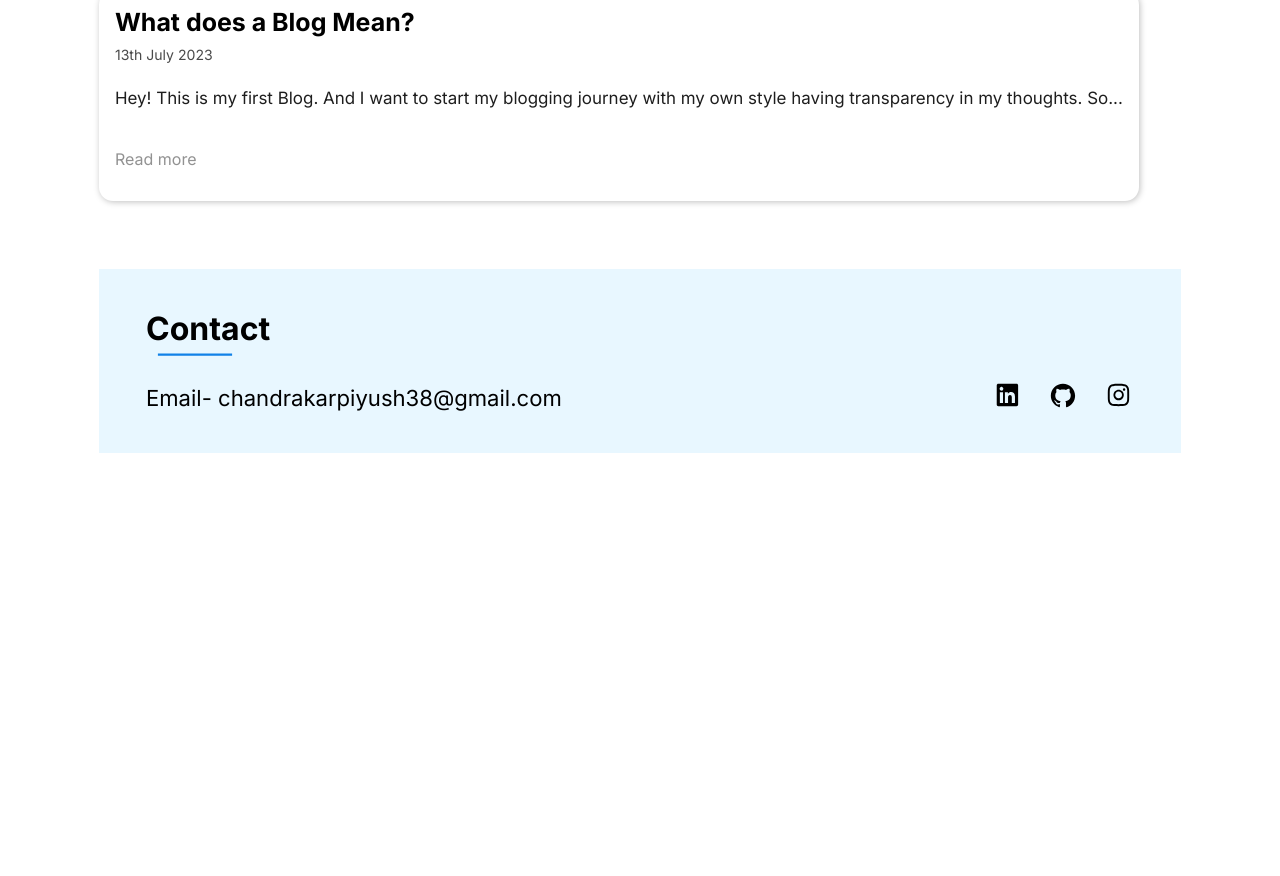
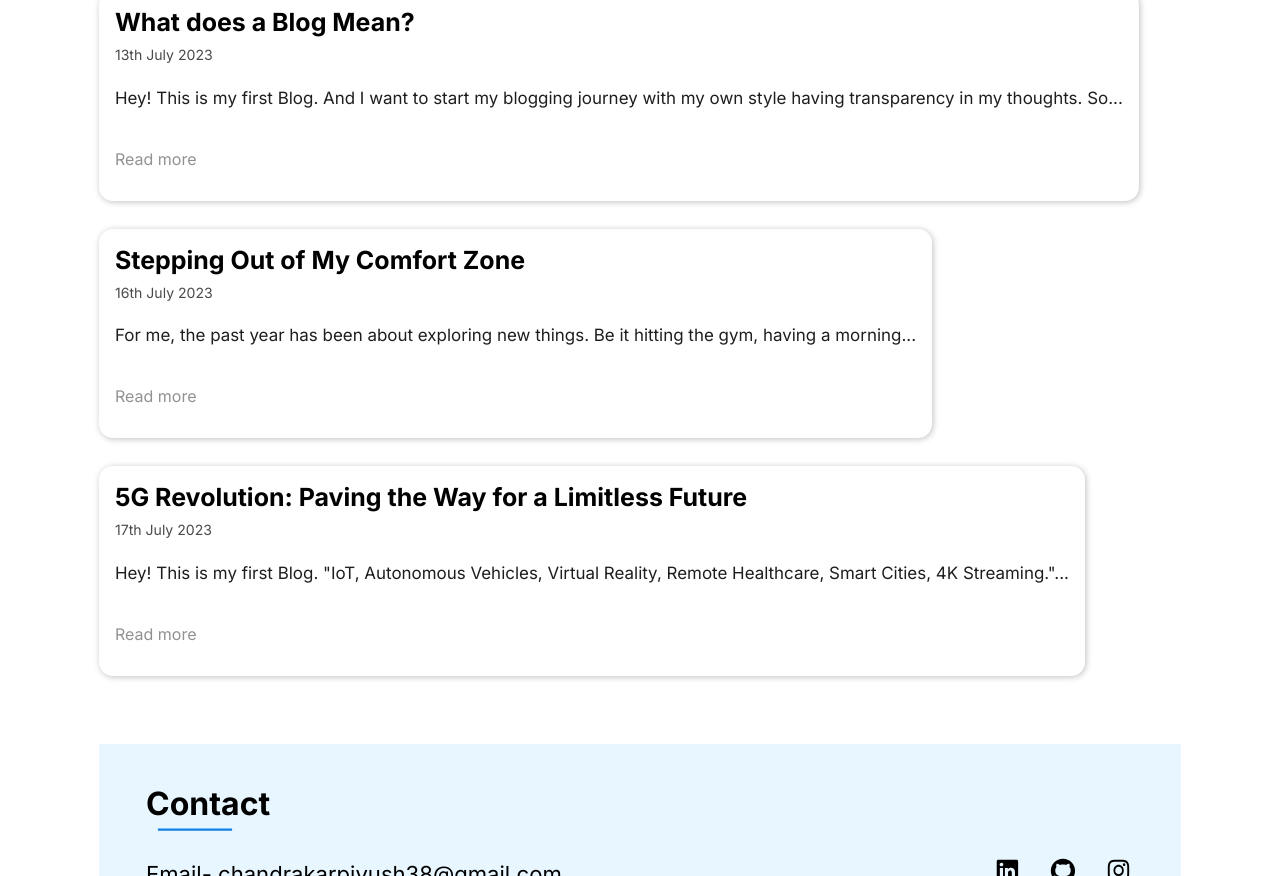
Before and after one commit to piyush-c38/Infowebsite, a website built with Parcel: page BlogPage.html in a window 1280 px wide. Shown: the part 521-1397 px from the top of the page. Before the commit the page ends 1045 px from the top, so only its background shows below. Built offline with nearby package versions, Linux system fonts and the light colour scheme; a web font is replaced by a local one.

Commit message:
updating homepage and blogspage

```diff
--- a/BlogPage.html
+++ b/BlogPage.html
@@ -73,6 +73,29 @@
               <p class="read-more">Read more</p>
             </div>
           </a>
+          <a class="linking" href="./Blogs/Blog2.html">
+            <div class="temp-blogs">
+              <b class="heading3">Stepping Out of My Comfort Zone</b>
+              <div class="date">16th July 2023</div>
+              <div class="description4">
+                <p class="first-five">For me, the past year has been about exploring new things. Be it hitting the gym, having a morning...
+                </p>
+              </div>
+              <p class="read-more">Read more</p>
+            </div>
+          </a>
+          <a class="linking" href="./Blogs/Blog3.html">
+            <div class="temp-blogs">
+              <b class="heading3">5G Revolution: Paving the Way for a Limitless Future</b>
+              <div class="date">17th July 2023</div>
+              <div class="description4">
+                <p class="first-five">Hey! This is my first Blog.
+                  "IoT, Autonomous Vehicles, Virtual Reality, Remote Healthcare, Smart Cities, 4K Streaming."...
+                </p>
+              </div>
+              <p class="read-more">Read more</p>
+            </div>
+          </a>
           <!-- <a  class="linking" href="Blogs\Blog1.html">
               <div class="temp-blogs">
                 <b class="heading3">What does Blog Mean?</b>
```
Also changed, not shown: index.html (+6 -0 lines).
